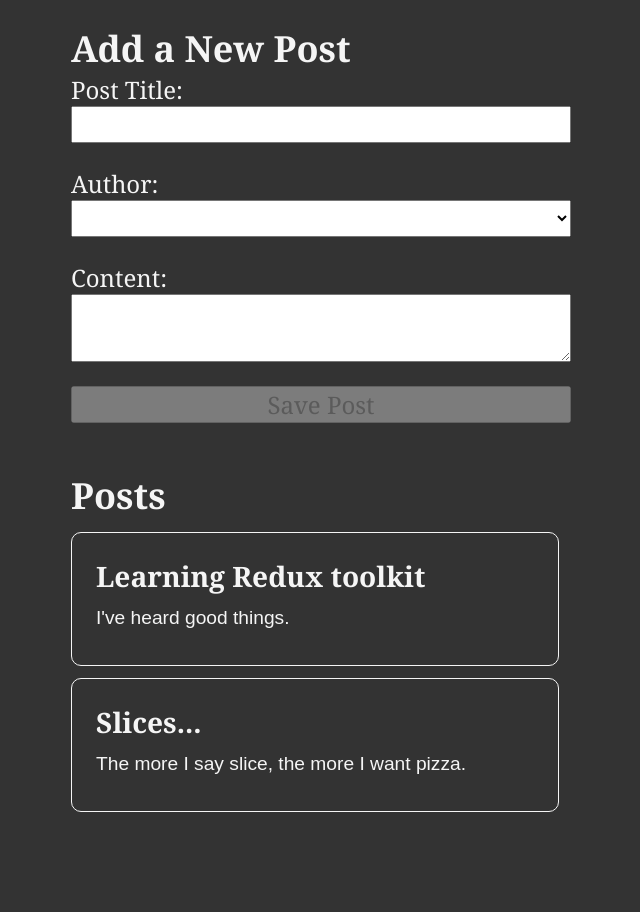
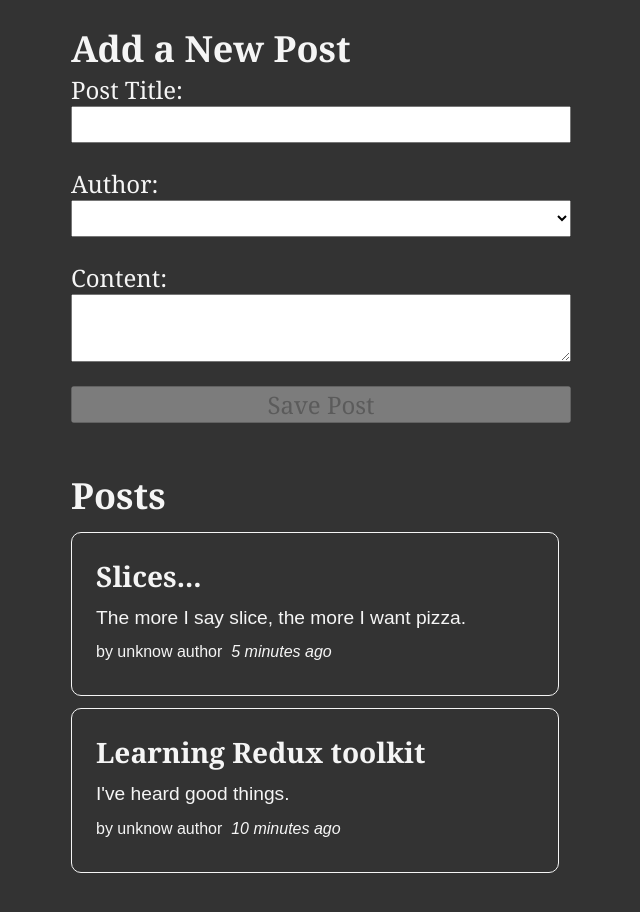
Before and after one commit to lswebdevelops/redux-toolkit-tutorial, a React (Create React App) app: page / in a window 1280 px wide. Shown: the top 912 px of the page, without its empty margins (319-959 px from the left). Built offline with nearby package versions, Linux system fonts and the light colour scheme.

Commit message:
adding user friendly date from date-fns and show newest first

```diff
--- a/package.json
+++ b/package.json
@@ -7,6 +7,7 @@
     "@testing-library/jest-dom": "^5.17.0",
     "@testing-library/react": "^13.4.0",
     "@testing-library/user-event": "^13.5.0",
+    "date-fns": "^2.30.0",
     "react": "^18.2.0",
     "react-dom": "^18.2.0",
     "react-redux": "^8.1.3",
--- /dev/null
+++ b/src/features/posts/PostAuthor.js
@@ -0,0 +1,15 @@
+import React from 'react'
+import { useSelector } from 'react-redux'
+import { selectAllUsers } from '../users/usersSlice'
+
+const PostAuthor = ({ userId}) => {
+
+    const users = useSelector(selectAllUsers)
+
+    const author = users.find(user => user.id === userId )
+
+    return <span>by {author ? author.name: 'unknow author'}</span>
+
+}
+
+export default PostAuthor
--- a/src/features/posts/PostsList.js
+++ b/src/features/posts/PostsList.js
@@ -1,17 +1,29 @@
 import { useSelector } from "react-redux";
 import { selectAllPosts } from "./postsSlice";
-import React from 'react'
+import PostAuthor from "./PostAuthor";
+import TimeAgo from "./TimeAgo";
 
 const PostsList = () => {
 
 
     const posts = useSelector(selectAllPosts)
 
-    const renderedPosts = posts.map(post => (
+    // show the newest first
+
+    const orderedPosts = posts.slice().sort((a,b) => b.date.localeCompare(a.date));
+
+
+
+    const renderedPosts = orderedPosts.map(post => (
         <article key={post.id}>
             <h3>{post.title}</h3>
             {/* substring> previews the first 100 caracters */}
             <p>{post.content.substring(0,100)}</p>
+
+            <p className="postCredit">
+                <PostAuthor userId={post.userId} />
+                <TimeAgo timestamp={post.date} />
+            </p>
         </article>
     ))
 
--- /dev/null
+++ b/src/features/posts/TimeAgo.js
@@ -0,0 +1,19 @@
+import { parseISO, formatDistanceToNow } from "date-fns";
+
+import React from 'react'
+
+const TimeAgo = ({ timestamp}) => {
+    let timeAgo = ""
+    if(timestamp) {
+        const date = parseISO(timestamp)
+        const timePeriod = formatDistanceToNow(date)
+        timeAgo = `${timePeriod} ago`
+    }
+  return (
+    <span title={timestamp}>
+        &nbsp; <i>{timeAgo}</i>
+    </span>
+    )
+}
+
+export default TimeAgo
--- a/src/features/posts/postsSlice.js
+++ b/src/features/posts/postsSlice.js
@@ -1,15 +1,19 @@
 import { createSlice, nanoid } from "@reduxjs/toolkit";
+import { sub } from 'date-fns'
 
 const initialState = [
   {
     id: "1",
     title: "Learning Redux toolkit",
     content: "I've heard good things.",
+    date: sub(new Date(), { minutes: 10 }).toISOString(),
   },
   {
     id: "2",
     title: "Slices...",
     content: "The more I say slice, the more I want pizza.",
+    date: sub(new Date(), { minutes: 5 }).toISOString(),
+
   },
 ];
 const postsSlice = createSlice({
@@ -26,6 +30,7 @@ const postsSlice = createSlice({
             id: nanoid(),
             title,
             content,
+            date: new Date().toISOString(),
             userId,
           },
         };
```
Also changed, not shown: 1 other file (tests, documents, lock files or other folders).
